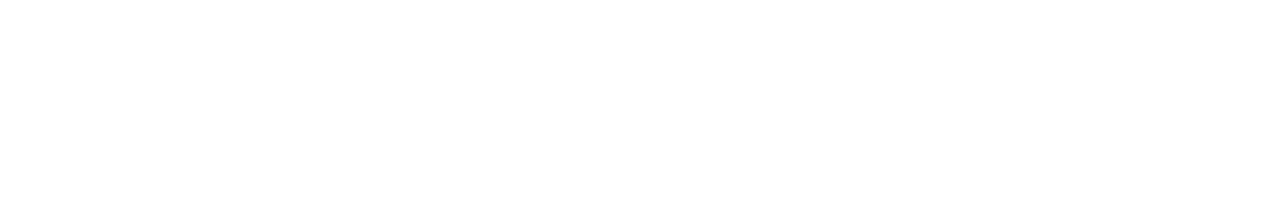
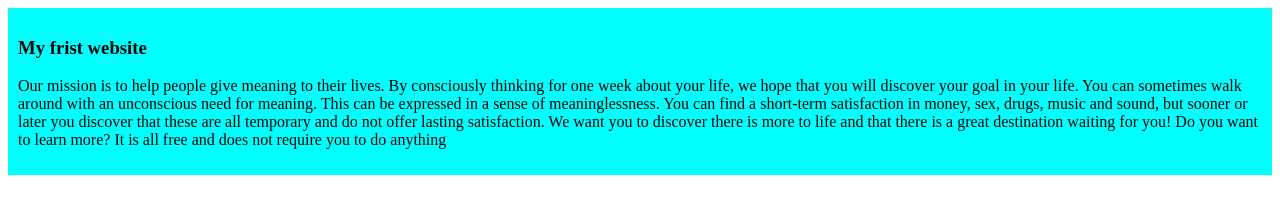
Before and after one commit to walid489/my-simple-website, a plain HTML site: page index.html in a window 1280 px wide. Drawn offline with Linux system fonts and the light colour scheme.

Commit message:
add the frist blog

```diff
--- a/index.html
+++ b/index.html
@@ -1,11 +1,27 @@
 <!DOCTYPE html>
 <html lang="en">
-<head>
-    <meta charset="UTF-8">
-    <meta name="viewport" content="width=device-width, initial-scale=1.0">
-    <title>my siple website</title>
-</head>
-<body>
+  <head>
+    <meta charset="UTF-8" />
+    <meta name="viewport" content="width=device-width, initial-scale=1.0" />
+    <title>my simple website</title>
+    <link rel="stylesheet" href="styles/blog.css" />
+  </head>
+  <body>
+    <div>
+      <h3>My frist website</h3>
+      <p>
+        Our mission is to help people give meaning to their lives. By
+        consciously thinking for one week about your life, we hope that you will
+        discover your goal in your life. You can sometimes walk around with an
+        unconscious need for meaning. This can be expressed in a sense of
+        meaninglessness. You can find a short-term satisfaction in money, sex,
+        drugs, music and sound, but sooner or later you discover that these are
+        all temporary and do not offer lasting satisfaction. We want you to
+        discover there is more to life and that there is a great destination
+        waiting for you! Do you want to learn more? It is all free and does not
+        require you to do anything
+      </p>
+    </div>
 
-</body>
+  </body>
 </html>
--- /dev/null
+++ b/styles/blog.css
@@ -0,0 +1,4 @@
+div {
+  background-color: aqua;
+  padding: 10px;
+}
```
